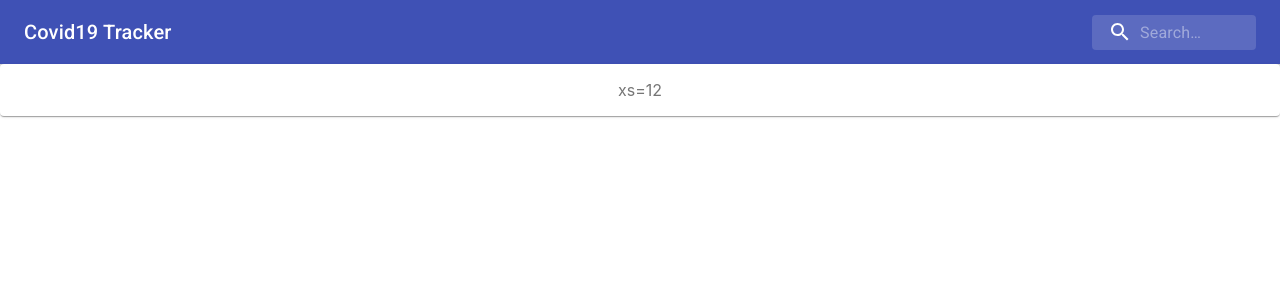
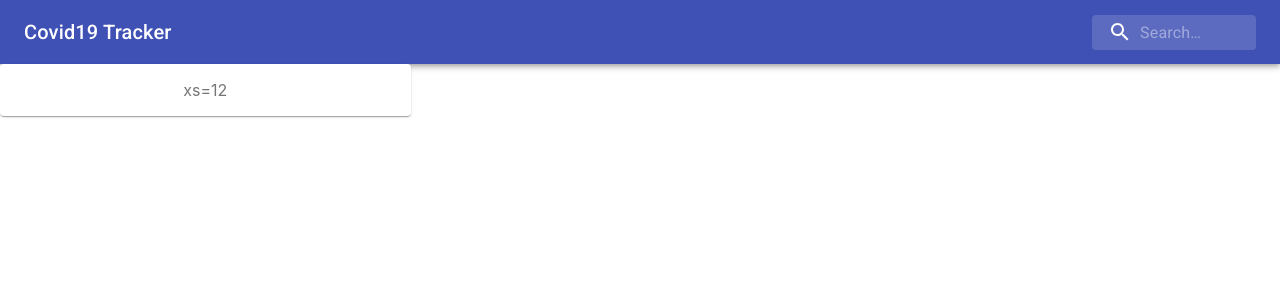
Before and after one commit to unaisshazan/Covid19Tracker-Reactjs, a React (Create React App) app: page / in a window 1280 px wide. Shown: the top 300 px of the page. Built offline with nearby package versions, Linux system fonts and the light colour scheme.

Commit message:
add unais

```diff
--- a/src/components/InfoPanel.js
+++ b/src/components/InfoPanel.js
@@ -20,7 +20,7 @@ export default function InfoPanel() {
   return (
     <div className={classes.root}>
       <Grid container spacing={3}>
-        <Grid item xs={12}>
+        <Grid item xs={12} sm={4}>
           <Paper className={classes.paper}>xs=12</Paper>
         </Grid>
         </Grid>
```
